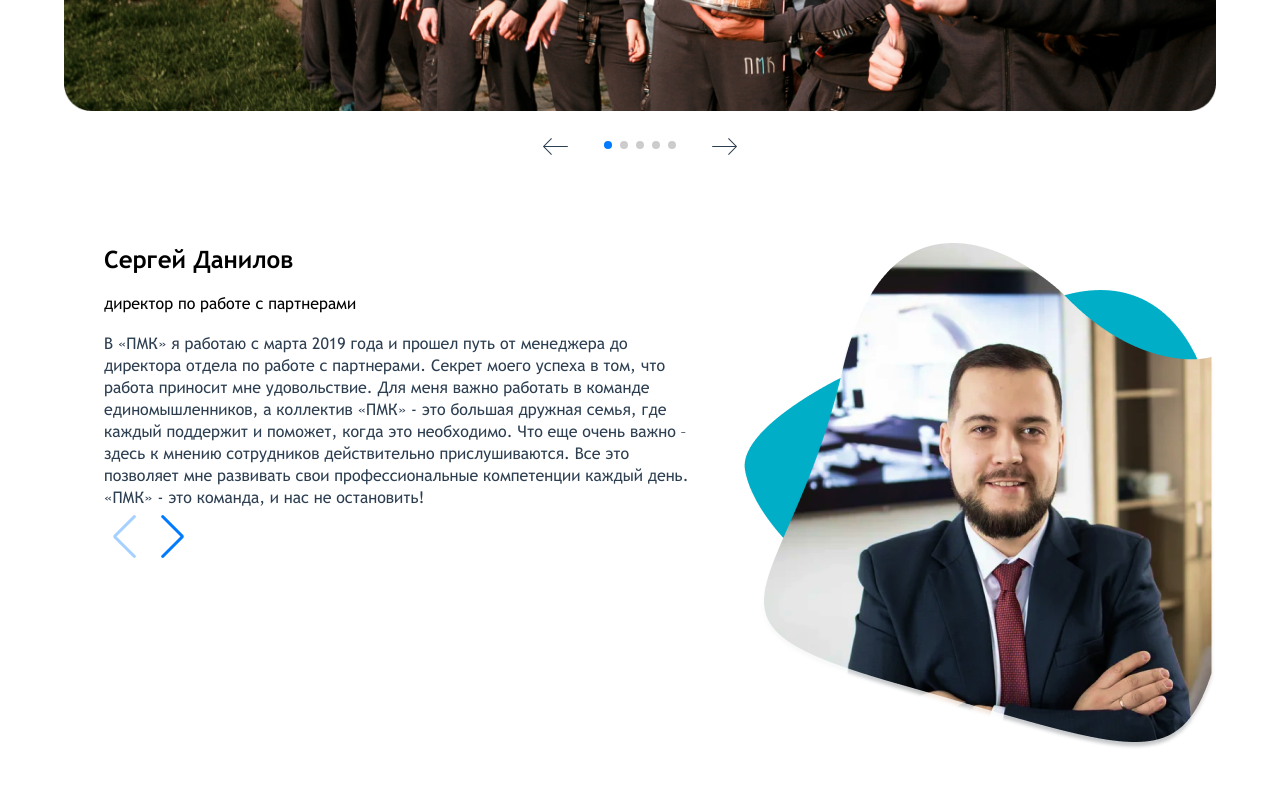
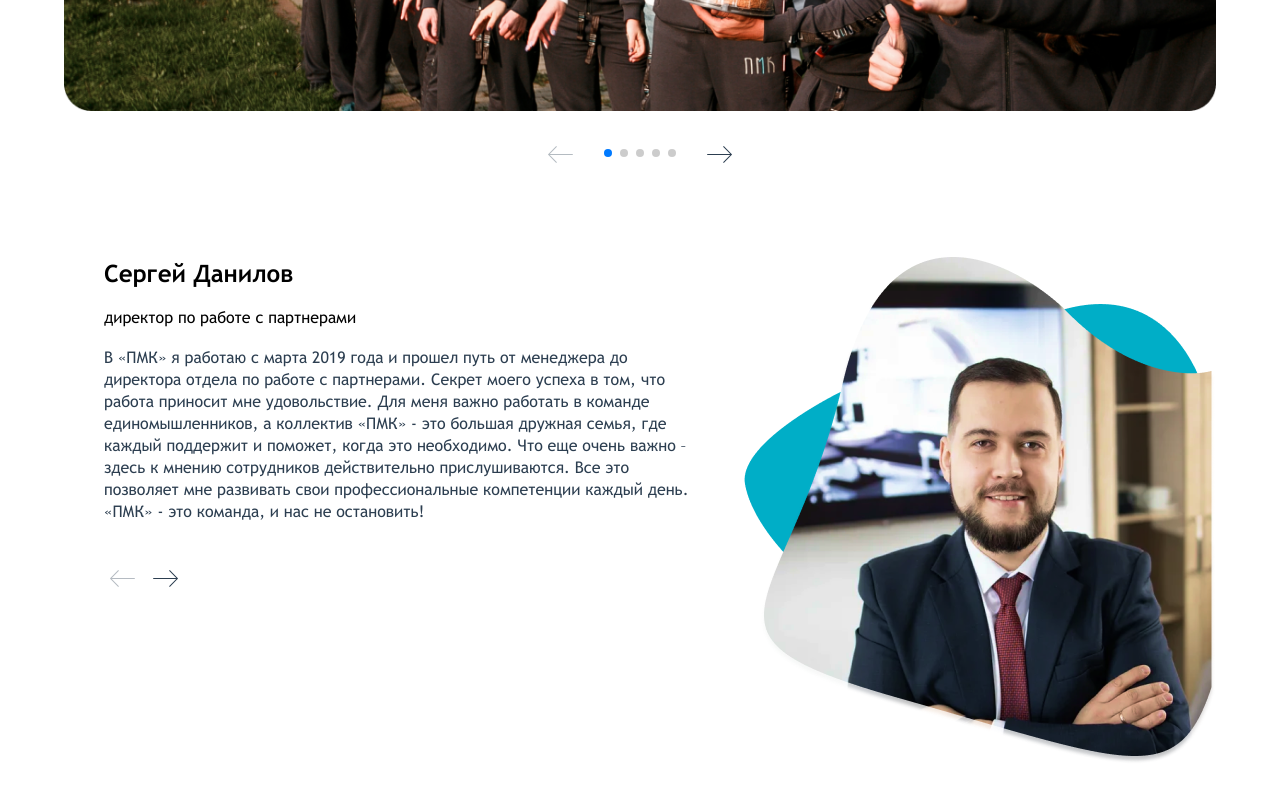
Before and after one commit to maltseva-k/hr-landing-page, a website built with webpack: page src/index.html in a window 1280 px wide. Shown: the part 2051-2851 px from the top of the page. Built offline with nearby package versions, Linux system fonts and the light colour scheme.

Commit message:
update swiper navigation

```diff
--- a/src/index.html
+++ b/src/index.html
@@ -80,9 +80,8 @@
 
     <div class="relative">
         <div class="swiper-image">
-            <!-- Additional required wrapper -->
+
             <div class="swiper-wrapper relative">
-                <!-- Slides -->
                 <div class="swiper-slide">
                     <img class="border" src="img/slider/1.jpg">
                 </div>
@@ -100,35 +99,21 @@
                 </div>
 
             </div>
-            <!-- If we need pagination -->
             <div class="flex">
-
-                <button class="swiper-button swiper-btn-prev">
+                <button class="swiper-button swiper-button-prev swiper-btn-prev">
                     <img src="../img/icons/ArrowRight.svg" class="arrow-transform">
                 </button>
                 <div class="swiper-pag center"></div>
-                <button class="swiper-button swiper-btn-next">
+                <button class="swiper-button swiper-button-next swiper-btn-next">
                     <img src="../img/icons/ArrowRight.svg">
                 </button>
             </div>
-
-
-
-            <!-- If we need navigation buttons -->
-            <!--<div class="swiper-btn-prev arrow_prev"></div>-->
-
-
-
-
-            <!--<div class="swiper-btn-next arrow_next"></div>-->
 
         </div>
     </div>
     <div class="block">
         <div class="swiper">
-            <!-- Additional required wrapper -->
             <div class="swiper-wrapper">
-                <!-- Slides -->
                 <div class="swiper-slide">
                     <div class="review-flex">
                         <div>
@@ -177,11 +162,15 @@
 
             </div>
 
-            <!-- If we need navigation buttons -->
-            <div class="swiper-button-prev my_button_prev">
+            <div class="button-flex">
+                <button class="swiper-button swiper-button-prev">
+                    <img src="../img/icons/ArrowRight.svg" class="arrow-transform">
+                </button>
+                <button class="swiper-button swiper-button-next">
+                    <img src="../img/icons/ArrowRight.svg">
+                </button>
             </div>
-            <div class="swiper-button-next my_button_next">
-            </div>
+
 
         </div>
     </div>
--- a/src/style/main.scss
+++ b/src/style/main.scss
@@ -366,6 +366,7 @@ main {
   border:none;
   align-self: center;
 
+
 }
 
 .flex {
@@ -379,8 +380,31 @@ main {
 }
 
 .center {
-  align-self: center;
+  align-self: start;
   text-align: center;
   width: 100px!important;
-  padding-bottom: 8px;
+  align-items: center;
+  margin-top: 8px;
 }
+
+
+.swiper-button-prev:after,
+.swiper-button-next:after {
+  content: none!important;
+}
+
+.swiper-button-prev,
+.swiper-button-next {
+  position: static!important;
+  align-items: center;
+  align-self: center;
+  margin-top: 0px;
+}
+
+.button-flex {
+  display: flex;
+  gap: 1rem;
+  position: absolute;
+  top:300px;
+  left: 45px;
+}
```
